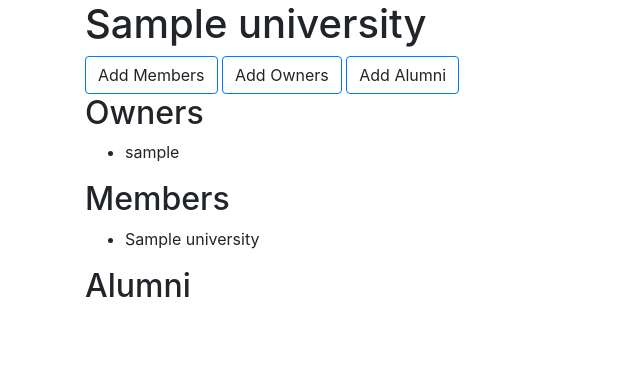
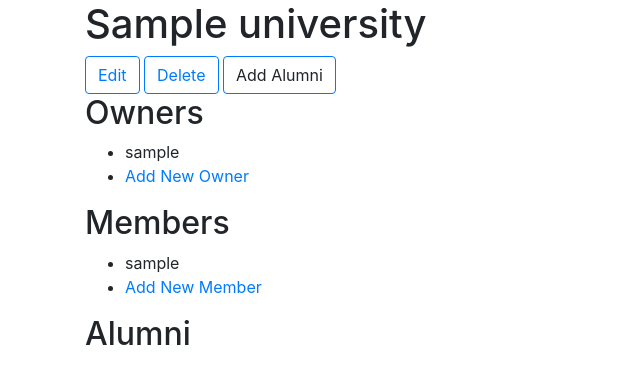
Before and after one commit to kisna72/alumni-email-list, a Django app: page /org/1/ in a window 1280 px wide. Shown: the part 56-440 px from the top of the page, without its empty margins (0-640 px from the left). Run offline with Django 3.2, Linux system fonts and the light colour scheme; a user stored in the database is signed in; tables that the repository leaves empty hold one stand-in row (values such as "Sample post"); some libraries are stand-ins or nearby versions.

Commit message:
add edit and delete organization functionality

```diff
--- a/emaillist/models.py
+++ b/emaillist/models.py
@@ -22,7 +22,7 @@
     user = models.ForeignKey(User,  on_delete=models.CASCADE)
 
     def __str__(self):
-        return self.university.university_name
+        return self.user.username
 
 class Alumni(TimeStampedModel):
     first_name = models.CharField(max_length = 200)
--- a/emaillist/templates/emaillist/home.html
+++ b/emaillist/templates/emaillist/home.html
@@ -9,7 +9,7 @@
 			<p> You are associated with the Following Organizations now </p>
 			<ul>
 			{% for au in associated_unis %}
-				<li>{{au}}</li>
+				<li><a href="{% url 'organization_detail' au.id %}">{{au}} </a> </li>
 
 			{% endfor %}
 			</ul>
--- a/emaillist/templates/emaillist/organization_detail.html
+++ b/emaillist/templates/emaillist/organization_detail.html
@@ -3,8 +3,8 @@
 {% block content %}
 	<div class="container">
 		<h1>{{organization}}</h1>
-		<a class="btn btn-outline-primary">Add Members</a>
-		<a class="btn btn-outline-primary">Add Owners</a>
+		<a class="btn btn-outline-primary" href="{% url 'edit_organization' organization.id %}">Edit</a>
+		<a class="btn btn-outline-primary" href="{% url 'delete_organization' organization.id %}">Delete</a>
 		<a class="btn btn-outline-primary">Add Alumni</a>
 
 		<h2> Owners </h2>
@@ -12,6 +12,7 @@
 			{% for i in owners %}
 				<li>{{i}}</li>
 			{% endfor %}
+				<li><a href="">Add New Owner</a></li>
 		</ul>
 
 		<h2> Members </h2>
@@ -19,9 +20,8 @@
 			{% for i in staffs %}
 				<li>{{i}}</li>
 			{% endfor %}
+				<li><a href="">Add New Member</a></li>
 		</ul>
-
-
 
 		<h2> Alumni </h2>
 		<ul>
--- a/emaillist/urls.py
+++ b/emaillist/urls.py
@@ -22,8 +22,8 @@
     path('add_organization/',views.add_organization, name="organization_add"),
     path('org/<int:organization_pk>/', views.organization_detail, name='organization_detail'),
     #path('org/(?P<organization_pk>[\d]+)/$',views.organization_detail, name="organization_detail"),
-    path('org/(?P<organization_pk>[\d]+)/edit/$',views.organization_detail, name="edit_organization"),
-    path('org/(?P<organization_pk>[\d]+)/delete/$',views.organization_detail, name="delete_organization"),
+    path('org/<int:organization_pk>/edit/',views.edit_organization, name="edit_organization"),
+    path('org/<int:organization_pk>/delete/',views.delete_organization, name="delete_organization"),
 
 
 
--- a/emaillist/views.py
+++ b/emaillist/views.py
@@ -1,5 +1,6 @@
 from django.shortcuts import render, redirect, get_object_or_404
 from django.contrib.auth.decorators import login_required
+from django.http import HttpRequest
 from .models import University, UniversityOwner, UniversityStaff
 from .forms import UniversityForm
 # Create your views here.
@@ -54,7 +55,7 @@
 @login_required
 def organization_detail(request, organization_pk):
 	"""
-	Details of the Organization.
+	Details of the Organization. Only visible to members or the owners.
 
 	Name , created, modified
 
@@ -76,40 +77,57 @@
 	owners = UniversityOwner.objects.filter(university = organization)
 	staffs = UniversityStaff.objects.filter(university = organization)
 
-	context["organization"] = organization
-	context["owners"] = owners
-	context["staffs"] = staffs
+	if request.user in [i.user for i in owners] or request.user in [x.user for x in staffs]:
+		context["organization"] = organization
+		context["owners"] = owners
+		context["staffs"] = staffs
 
-	return render(request, "emaillist/organization_detail.html", context)
+		return render(request, "emaillist/organization_detail.html", context)
 
+	return HttpRequest("You are not allowed to be here.")
 
 
 @login_required
-def edit_organization(request, org_id):
+def edit_organization(request, organization_pk):
 	"""
 	Simple form with just the name of the university.
 	Univeristy Owner is automatically assigned to the current owner.
 	This person has delete access to the University.
 	Can add other owners.
 	"""
-	org = get_object_or_404(University, pk = org_id)
+	print("Got here")
+	org = get_object_or_404(University, pk = organization_pk)
 	# Only owner has rights to make changes to the organization.
-	org_owners = UniversityOwner.objects.filter(organization = org, user = request.user)
-	if len(org_owners) > 1:
-		pass
+	owners = UniversityOwner.objects.filter(university = org)
+	if not request.user in [i.user for i in owners]:
+		return HttpRequest("You most be a owner to edit the name of the organization.")
+
 	if request.method == "POST":
-		form = UniversityForm(request.POST)
+		form = UniversityForm(request.POST, instance = org)
 		if form.is_valid():
 			uni = form.save()
-			#Create Uni owner as well.
-			owner = UniversityOwner.objects.create(university = uni, user = request.user)
-			staff = UniversityStaff.objects.create(university = uni, user = request.user)
-
-			return redirect("emaillist_home")
+			return redirect("organization_detail", organization_pk=uni.id)
 	else:
-		form = UniversityForm()
+		form = UniversityForm(instance = org)
 
 	context = {}
 	context["form"] = form
+	return render(request, "emaillist/organization_edit.html", context)
 
-	return render(request, "emaillist/create_university.html", context)
+
+@login_required
+def delete_organization(request, organization_pk):
+	"""Code to Delete Organization.
+	"""
+	org = get_object_or_404(University, pk=organization_pk)
+	owners = UniversityOwner.objects.filter(university = org)
+	if not  request.user in [i.user for i in owners]:
+		return HttpRequest("You do not have the permission to delete. Must be owner")
+	if request.method == "POST":
+		org.delete()
+		return redirect("emaillist_home")
+
+	else:
+		print("Show Confirmation")
+
+	return render(request, "emaillist/organization_delete.html")
```
Also changed, not shown: emaillist/templates/emaillist/organization_delete.html (added, +24 -0 lines), emaillist/templates/emaillist/organization_edit.html (added, +15 -0 lines).
